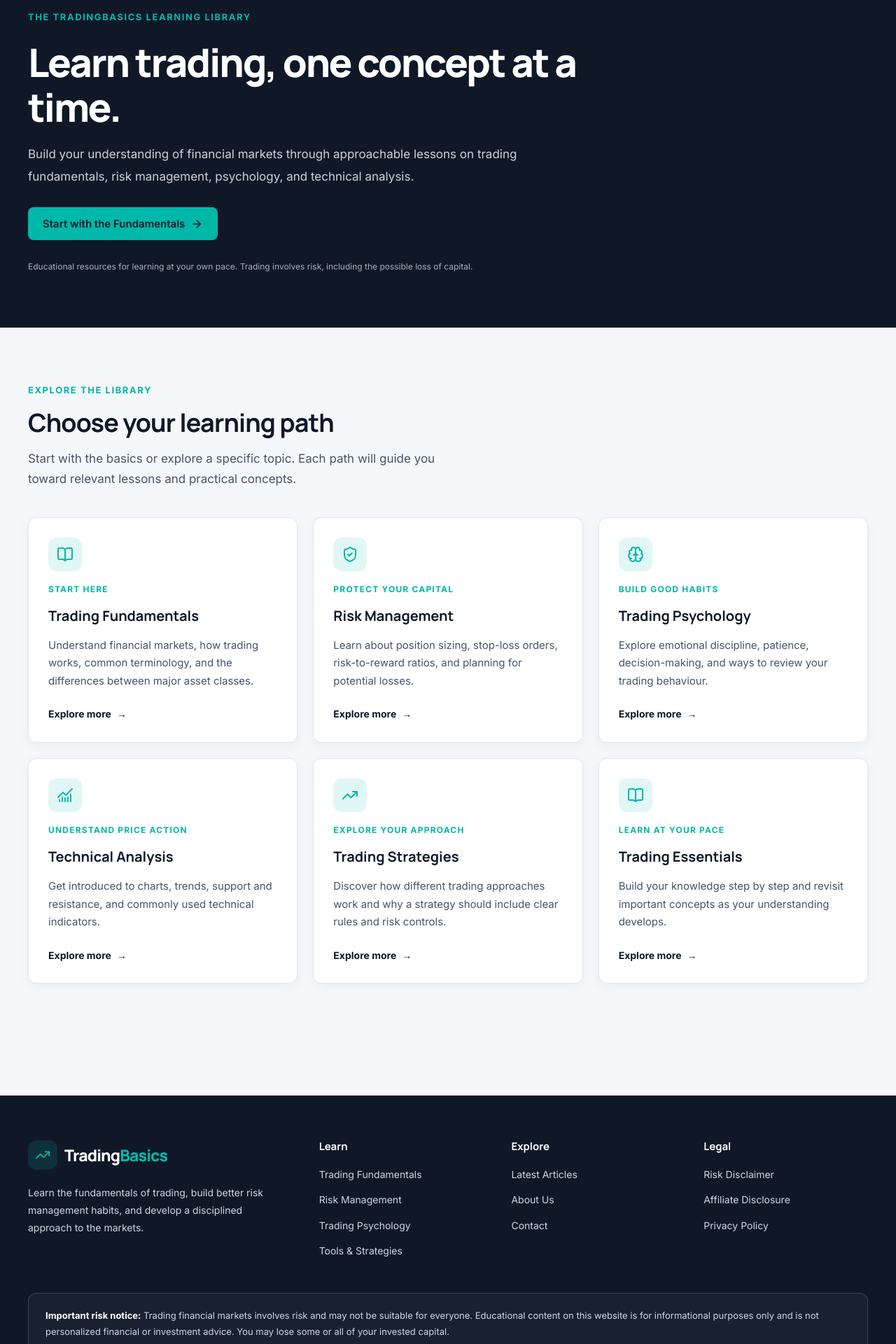
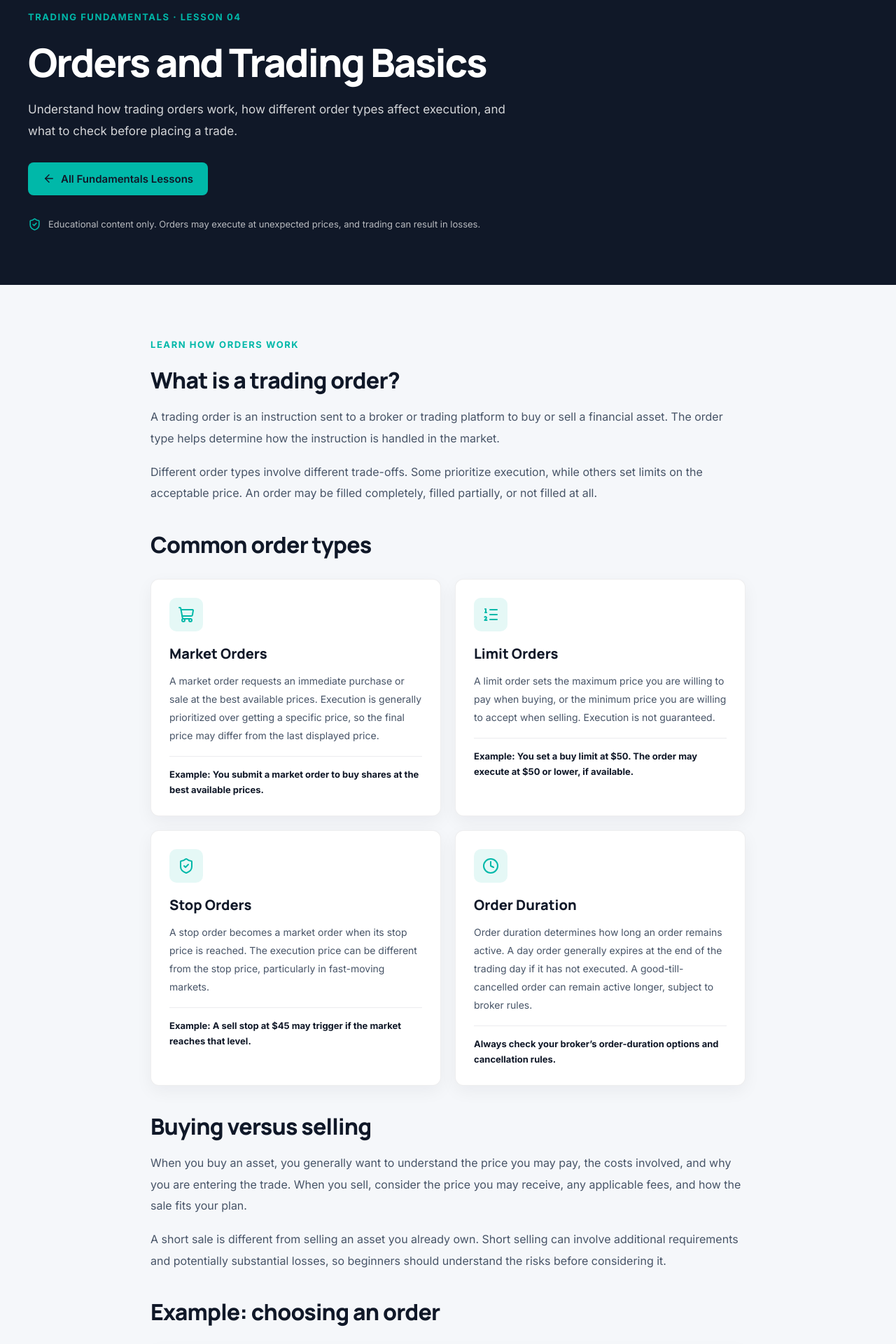
Before and after one commit to mdsahota/TradingBasics, a React (Vite) app: page /learn/fundamentals/orders-trading-basics in a window 1280 px wide. Shown: the part 158-2078 px from the top of the page at 70% size. Built offline with nearby package versions, Linux system fonts and the light colour scheme.

Commit message:
Add orders and trading basics lesson

```diff
--- a/src/App.jsx
+++ b/src/App.jsx
@@ -14,6 +14,7 @@ import FundamentalsPage from './pages/FundamentalsPage'
 import WhatIsTradingPage from './pages/WhatIsTradingPage'
 import UnderstandingMarketsPage from './pages/UnderstandingMarketsPage'
 import HowPricesMovePage from './pages/HowPricesMovePage'
+import OrdersTradingBasicsPage from './pages/OrdersTradingBasicsPage'
 
 function HomePage() {
   return (
@@ -52,6 +53,7 @@ function App() {
         <Route path="/learn/fundamentals/what-is-trading/" element={<WhatIsTradingPage />} />
         <Route path="/learn/fundamentals/markets/" element={<UnderstandingMarketsPage />} />
         <Route path="/learn/fundamentals/how-prices-move/" element={<HowPricesMovePage />} />
+        <Route path="/learn/fundamentals/orders-trading-basics/" element={<OrdersTradingBasicsPage />} />
         <Route
           path="/risk-management/*"
           element={<PlaceholderPage title="Risk Management" />}
--- a/src/pages/FundamentalsPage.jsx
+++ b/src/pages/FundamentalsPage.jsx
@@ -37,7 +37,8 @@ const lessons = [
     title: 'Orders and Trading Basics',
     description:
       'Get familiar with market orders, limit orders, stop orders, bid prices, ask prices, and spreads.',
-  },
+    href: '/learn/fundamentals/orders-trading-basics/',
+    },
   {
     number: '05',
     title: 'Risk Before Reward',
--- /dev/null
+++ b/src/pages/OrdersTradingBasicsPage.jsx
@@ -0,0 +1,223 @@
+
+import {
+  ArrowLeft,
+  ArrowRight,
+  ShoppingCart,
+  ListOrdered,
+  ShieldCheck,
+  Clock,
+  CircleDollarSign,
+} from 'lucide-react'
+
+import Container from '../components/common/Container'
+import Button from '../components/common/Button'
+
+const orderTypes = [
+  {
+    icon: <ShoppingCart size={24} />,
+    title: 'Market Orders',
+    description:
+      'A market order requests an immediate purchase or sale at the best available prices. Execution is generally prioritized over getting a specific price, so the final price may differ from the last displayed price.',
+    example:
+      'Example: You submit a market order to buy shares at the best available prices.',
+  },
+  {
+    icon: <ListOrdered size={24} />,
+    title: 'Limit Orders',
+    description:
+      'A limit order sets the maximum price you are willing to pay when buying, or the minimum price you are willing to accept when selling. Execution is not guaranteed.',
+    example:
+      'Example: You set a buy limit at $50. The order may execute at $50 or lower, if available.',
+  },
+  {
+    icon: <ShieldCheck size={24} />,
+    title: 'Stop Orders',
+    description:
+      'A stop order becomes a market order when its stop price is reached. The execution price can be different from the stop price, particularly in fast-moving markets.',
+    example:
+      'Example: A sell stop at $45 may trigger if the market reaches that level.',
+  },
+  {
+    icon: <Clock size={24} />,
+    title: 'Order Duration',
+    description:
+      'Order duration determines how long an order remains active. A day order generally expires at the end of the trading day if it has not executed. A good-till-cancelled order can remain active longer, subject to broker rules.',
+    example:
+      'Always check your broker’s order-duration options and cancellation rules.',
+  },
+]
+
+function OrdersTradingBasicsPage() {
+  return (
+    <>
+      <section className="fundamentals-hero">
+        <Container>
+          <span className="eyebrow">
+            TRADING FUNDAMENTALS · LESSON 04
+          </span>
+
+          <h1>Orders and Trading Basics</h1>
+
+          <p>
+            Understand how trading orders work, how different
+            order types affect execution, and what to check
+            before placing a trade.
+          </p>
+
+          <div className="fundamentals-hero__actions">
+            <Button href="/learn/fundamentals/">
+              <ArrowLeft size={18} /> All Fundamentals Lessons
+            </Button>
+          </div>
+
+          <div className="fundamentals-hero__notice">
+            <ShieldCheck size={19} />
+            <span>
+              Educational content only. Orders may execute at
+              unexpected prices, and trading can result in losses.
+            </span>
+          </div>
+        </Container>
+      </section>
+
+      <section className="lesson-content">
+        <Container>
+          <article className="lesson-content__article">
+            <span className="eyebrow">LEARN HOW ORDERS WORK</span>
+
+            <h2>What is a trading order?</h2>
+
+            <p>
+              A trading order is an instruction sent to a broker
+              or trading platform to buy or sell a financial
+              asset. The order type helps determine how the
+              instruction is handled in the market.
+            </p>
+
+            <p>
+              Different order types involve different trade-offs.
+              Some prioritize execution, while others set limits
+              on the acceptable price. An order may be filled
+              completely, filled partially, or not filled at all.
+            </p>
+
+            <h2>Common order types</h2>
+
+            <div className="markets-lesson-grid">
+              {orderTypes.map((order) => (
+                <section
+                  className="markets-lesson-card"
+                  key={order.title}
+                >
+                  <div className="markets-lesson-card__icon">
+                    {order.icon}
+                  </div>
+
+                  <h3>{order.title}</h3>
+                  <p>{order.description}</p>
+                  <span>{order.example}</span>
+                </section>
+              ))}
+            </div>
+
+            <h2>Buying versus selling</h2>
+
+            <p>
+              When you buy an asset, you generally want to
+              understand the price you may pay, the costs
+              involved, and why you are entering the trade.
+              When you sell, consider the price you may receive,
+              any applicable fees, and how the sale fits your plan.
+            </p>
+
+            <p>
+              A short sale is different from selling an asset
+              you already own. Short selling can involve
+              additional requirements and potentially substantial
+              losses, so beginners should understand the risks
+              before considering it.
+            </p>
+
+            <h2>Example: choosing an order</h2>
+
+            <div className="lesson-content__callout">
+              <CircleDollarSign size={22} />
+              <div>
+                <h3>You want to buy a share</h3>
+                <p>
+                  Imagine a stock is currently quoted at a bid
+                  of $49.95 and an ask of $50.00. A market buy
+                  order may execute near the available ask prices,
+                  but the final execution price is not guaranteed.
+                  A buy limit order at $50.00 sets your maximum
+                  purchase price, but it may remain unfilled if
+                  sellers are not available at that price or lower.
+                </p>
+              </div>
+            </div>
+
+            <h2>Before you submit an order</h2>
+
+            <ul>
+              <li>
+                <strong>Check the asset:</strong> Confirm the
+                correct stock, fund, currency pair, or other
+                instrument.
+              </li>
+              <li>
+                <strong>Check buy or sell:</strong> Verify the
+                direction and quantity.
+              </li>
+              <li>
+                <strong>Review the order type:</strong> Understand
+                whether you are using a market, limit, or stop order.
+              </li>
+              <li>
+                <strong>Review the costs:</strong> Check commissions,
+                spreads, and any other applicable fees.
+              </li>
+              <li>
+                <strong>Confirm duration:</strong> Know when an
+                unfilled order may expire.
+              </li>
+              <li>
+                <strong>Understand the risk:</strong> Consider how
+                much you could lose before placing the order.
+              </li>
+            </ul>
+
+            <div className="lesson-content__callout">
+              <ShieldCheck size={22} />
+              <div>
+                <h3>Beginner tip</h3>
+                <p>
+                  Practise using a paper-trading account or
+                  simulator before placing orders with real money.
+                  Learn how your platform handles each order type,
+                  including its fees and execution rules.
+                </p>
+              </div>
+            </div>
+
+            <div className="lesson-content__next">
+              <div>
+                <span className="eyebrow">PREVIOUS LESSON</span>
+                <h2>How Prices Move</h2>
+                <p>
+                  Review buying and selling pressure, bid and ask
+                  prices, spreads, and candlesticks.
+                </p>
+              </div>
+
+              <Button href="/learn/fundamentals/how-prices-move/">
+                Previous Lesson <ArrowLeft size={18} />
+              </Button>
+            </div>
+          </article>
+        </Container>
+      </section>
+    </>
+  )
+}
+
+export default OrdersTradingBasicsPage
```
